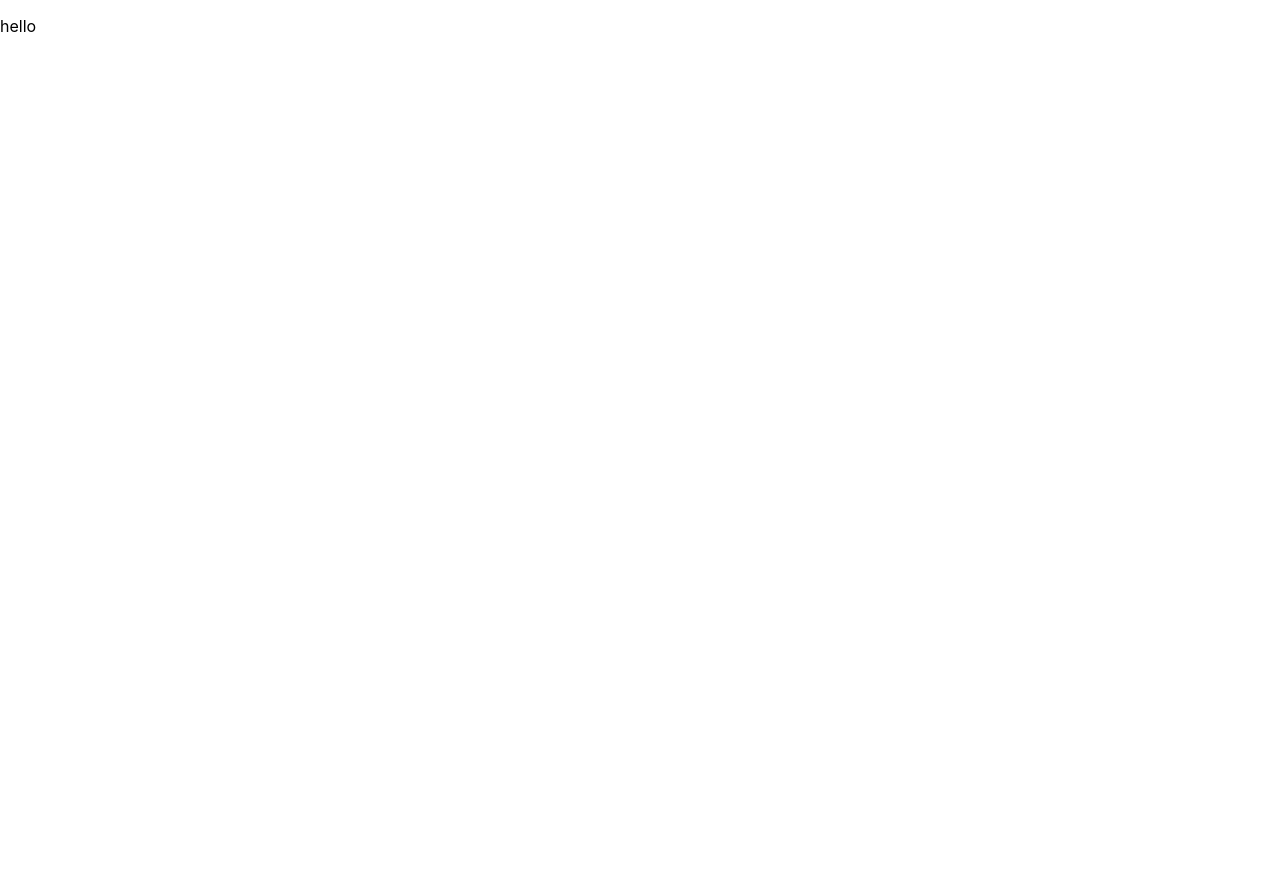
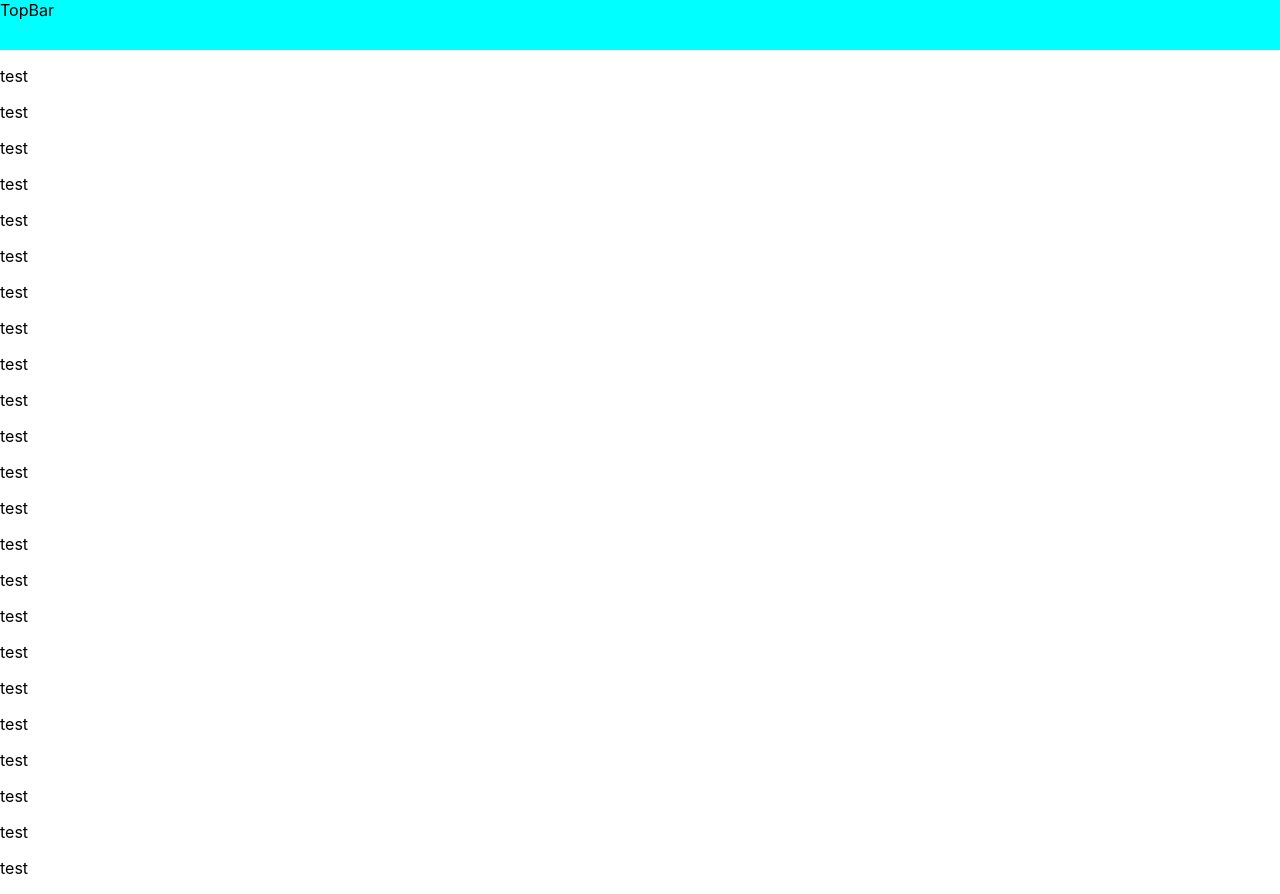
Before and after one commit to tzyan35/test-git, a React (Create React App) app in the folder test-app/: page / in a window 1280 px wide. Before the commit the page ends 800 px from the top, so only its background shows below. Built offline with nearby package versions, Linux system fonts and the light colour scheme.

Commit message:
start topbar

```diff
--- a/test-app/src/App.jsx
+++ b/test-app/src/App.jsx
@@ -1,10 +1,39 @@
+import TopBar from "./topbar/TopBar";
 
 
 function App() {
   return (
+    <>
     <div className="App">
-      <p>hello</p>
+
+      <TopBar/>
+      <p>test</p>
+      <p>test</p>
+      <p>test</p>
+       <p>test</p>
+        <p>test</p>
+        <p>test</p>
+        <p>test</p>
+         <p>test</p>
+
+          <p>test</p> <p>test</p>
+
+           <p>test</p>
+            <p>test</p> <p>test</p>
+
+            <p>test</p> <p>test</p> <p>test</p>
+            <p>test</p>
+             <p>test</p>
+             <p>test</p>
+             <p>test</p>
+             <p>test</p>
+             <p>test</p>
+             <p>test</p>
+
+
+
     </div>
+    </>
   );
 }
 
--- /dev/null
+++ b/test-app/src/topbar/TopBar.jsx
@@ -0,0 +1,10 @@
+import './topbar.css'
+import React from 'react'
+
+const TopBar = () => {
+  return (
+    <div className='top'>TopBar</div>
+  )
+}
+
+export default TopBar
--- /dev/null
+++ b/test-app/src/topbar/topbar.css
@@ -0,0 +1,7 @@
+.top {
+    width: 100%;
+    height: 50px;
+    background-color: aqua;
+    position: sticky;
+    top: 0;
+}
```
